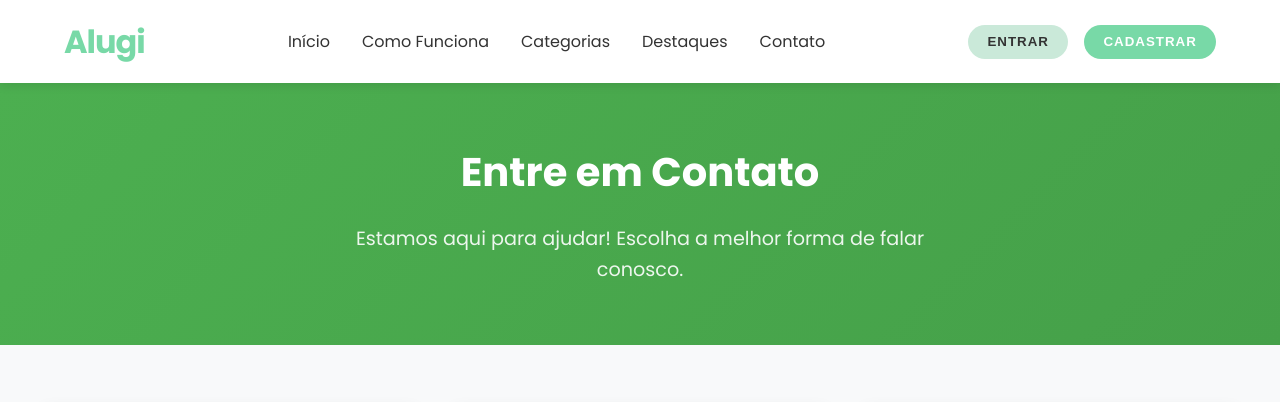
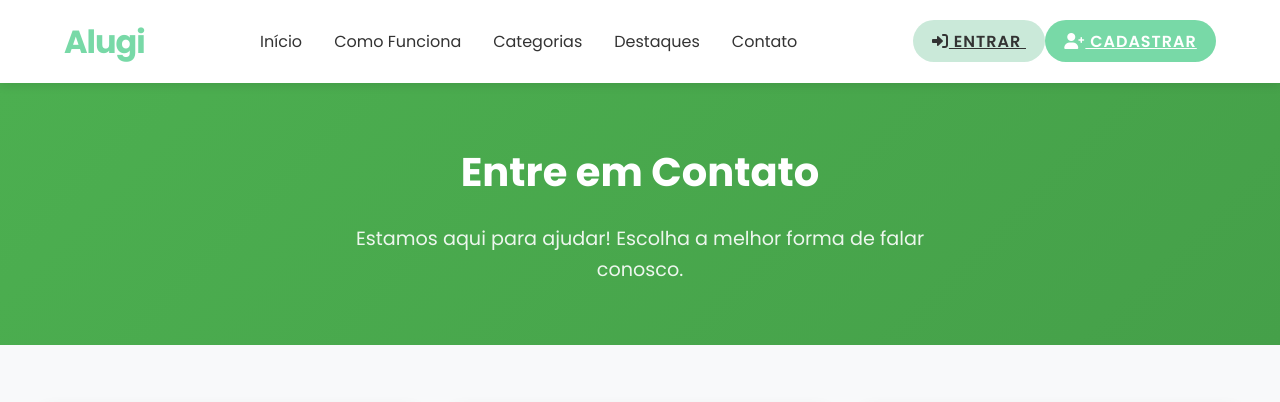
Before and after one commit to zarigata/SITE-ALUGI, a website: page contact.html in a window 1280 px wide. Shown: the top 402 px of the page. Drawn offline with Linux system fonts and the light colour scheme.

Commit message:
contato entrar button

```diff
--- a/contact.html
+++ b/contact.html
@@ -25,9 +25,13 @@
                     <li><a href="index.html#featured-items">Destaques</a></li>
                     <li><a href="contact.html" class="active">Contato</a></li>
                 </ul>
-                <div class="auth-buttons">
-                    <button class="login">Entrar</button>
-                    <button class="signup">Cadastrar</button>
+                <div class="header-buttons">
+                    <a href="auth.html" class="login-btn login">
+                        <i class="fas fa-sign-in-alt"></i> Entrar
+                    </a>
+                    <a href="auth.html?mode=register" class="signup-btn signup">
+                        <i class="fas fa-user-plus"></i> Cadastrar
+                    </a>
                 </div>
                 <div class="mobile-menu-toggle">
                     <i class="fas fa-bars"></i>
```
